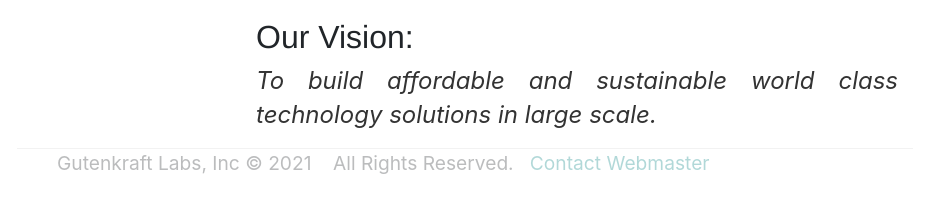
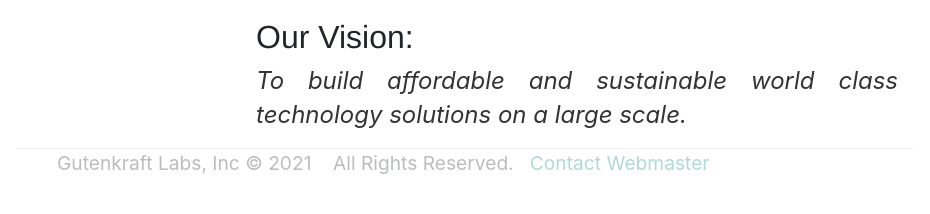
Before and after one commit to oferonmi/datafilik.github.io, a Jekyll site: the page built from index.html, in a window 1280 px wide. Shown: the part 1350-1564 px from the top of the page, without its empty margins (175-1105 px from the left). Built offline with Jekyll 4.4.1, drawn with Linux system fonts in a browser that asks for light colours.

Commit message:
content update

```diff
--- a/about/index.html
+++ b/about/index.html
@@ -19,7 +19,7 @@ title: Gutenkraft - About Us
 	<h1>Our Vision:</h1>
 	<p align="justify">
 		<em>
-			To build affordable and sustainable world class technology solutions in large scale.
+			To build affordable and sustainable world class technology solutions on a large scale.
 			<!-- To build world class technology industry solutions for growth in the developing world. -->
 		</em>
 	</p>
--- a/index.html
+++ b/index.html
@@ -61,7 +61,7 @@ title: Gutenkraft - Adapt and Innovate for growth
 			<h1 class="display-5">Our Vision:</h1>
 			<p class="fs-2" align="justify">
 				<em>
-					To build affordable and sustainable world class technology solutions in large scale.
+					To build affordable and sustainable world class technology solutions on a large scale.
 					<!-- To build world class technology industry solutions for growth in the developing world. -->
 				</em>
 			</p>
```
